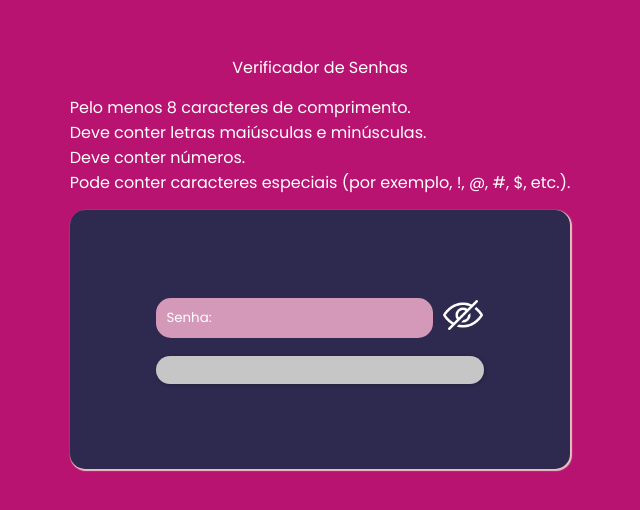
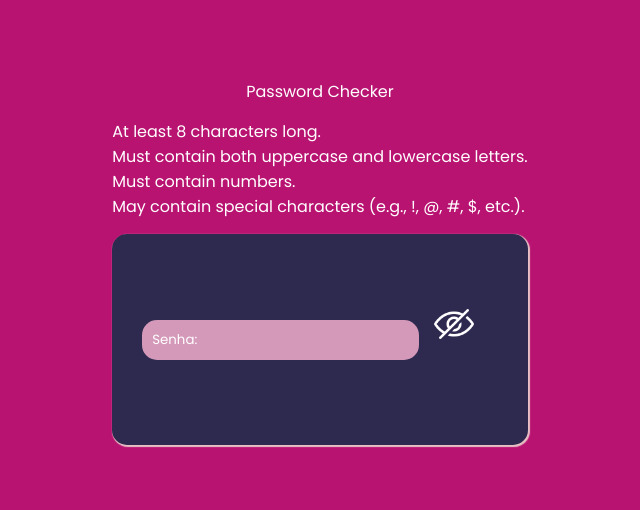
Before and after one commit to thepokenik/Password-Verifier, a plain HTML site: page index.html in a window 1280 px wide. Shown: the part 138-648 px from the top of the page, without its empty margins (320-960 px from the left). Drawn offline with Linux system fonts and the light colour scheme.

Commit message:
Fix: Change <progress> to div for better usability

```diff
--- a/index.html
+++ b/index.html
@@ -11,31 +11,31 @@
     <link rel="preconnect" href="https://fonts.gstatic.com" crossorigin>
     <link href="https://fonts.googleapis.com/css2?family=Poppins&display=swap" rel="stylesheet">
 
-    <title>Document</title>
+    <title>Password Verifier</title>
 </head>
 
 <body>
     <main>
         <div>
             <span>
-                Verificador de Senhas
+                Password Checker
             </span>
             <span>
-                Pelo menos 8 caracteres de comprimento. <br>
-                Deve conter letras maiúsculas e minúsculas. <br>
-                Deve conter números. <br>
-                Pode conter caracteres especiais (por exemplo, !, @, #, $, etc.).
+                At least 8 characters long. <br>
+                Must contain both uppercase and lowercase letters. <br>
+                Must contain numbers. <br>
+                May contain special characters (e.g., !, @, #, $, etc.).
             </span>
         </div>
         <section class="form">
-            <div class="forca">
+            <div class="password-input">
                 <input placeholder="Senha:" type="password" id="password" autocomplete="off">
-                <button onclick="toggleVisibility()" class="eye">
+                <button onclick="toggleVisibility()" class="eye-icon">
                     <img id="buttonIcon" src="assets/hide.png" alt="buttonpng" width=40 />
                 </button>
             </div>
-            <div class="forca">
-                <progress max="100" value="0" id="meter"></progress>
+            <div class="progress-container">
+                <div class="progress-bar" id="myBar"></div>
             </div>
             <div class="textbox"></div>
         </section>
```
